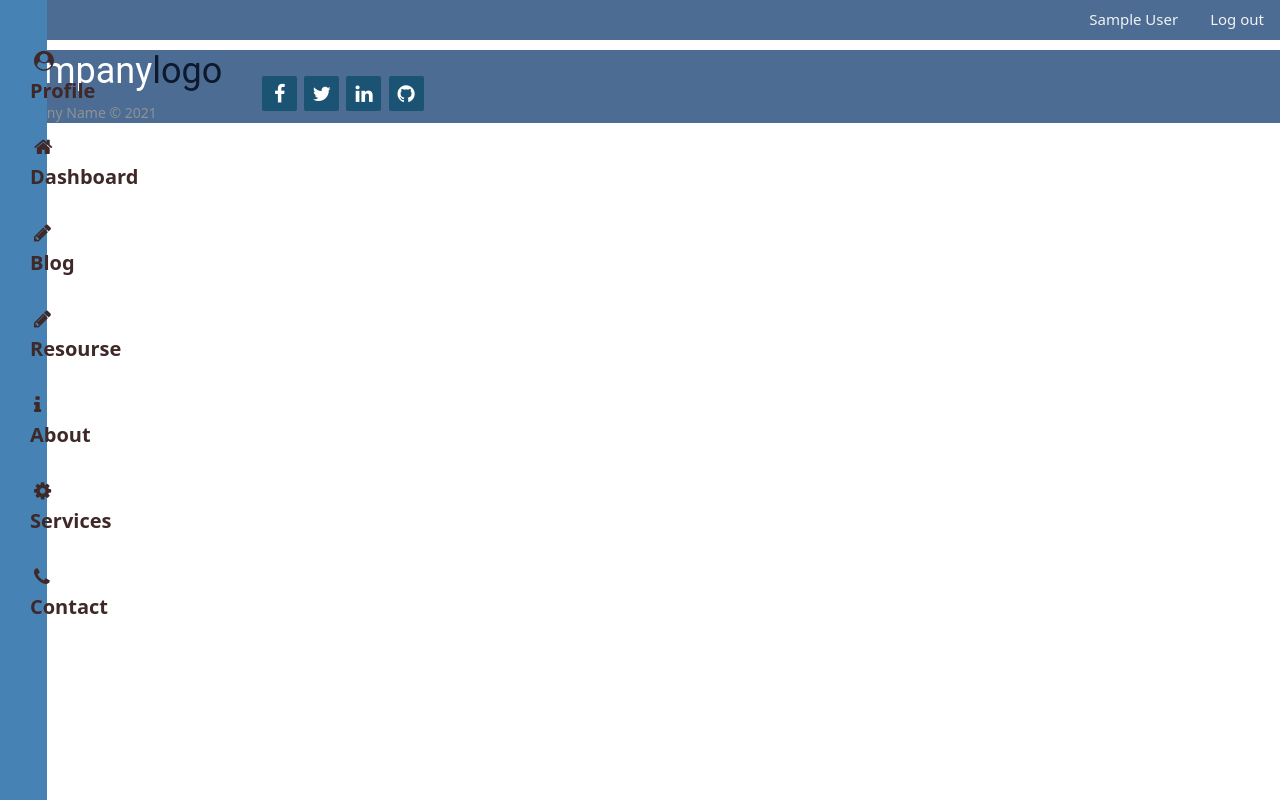
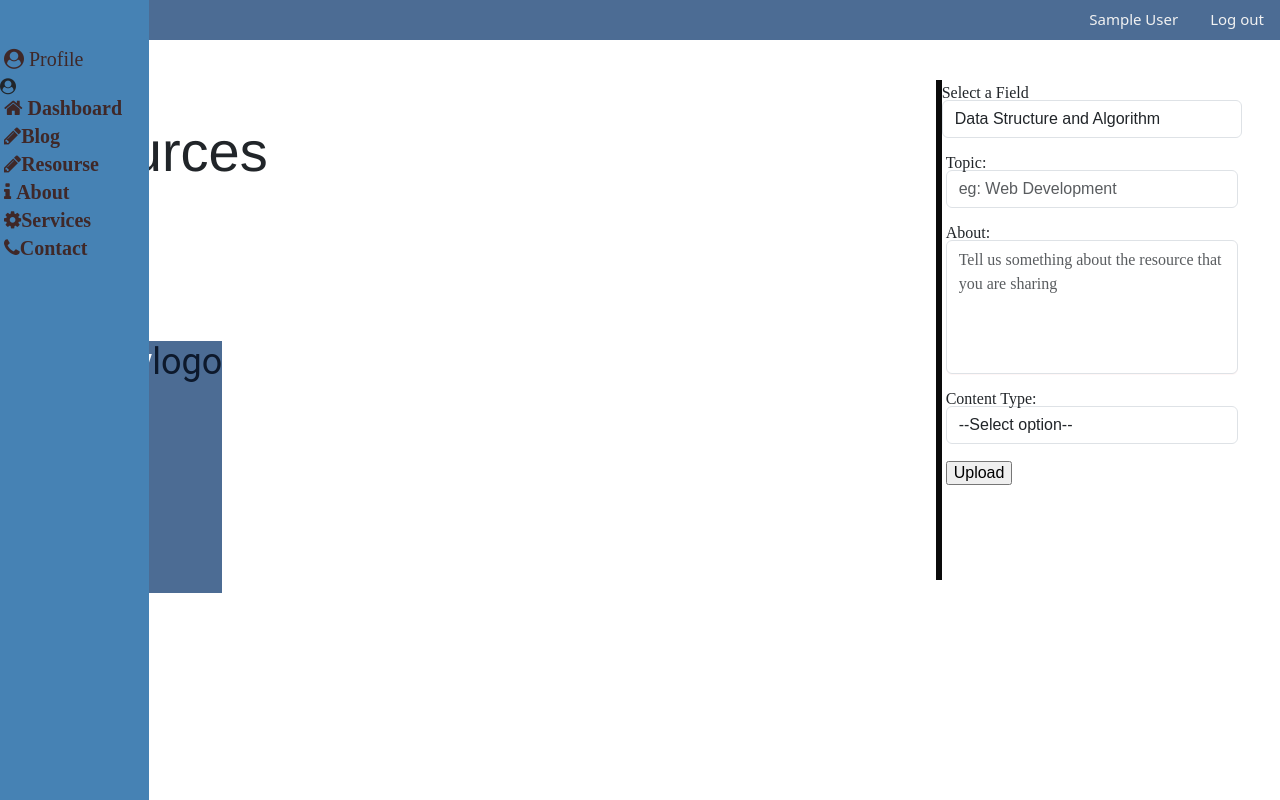
Before and after one commit to SAKSHI-GOYAL321/Social-Learning-, a PHP site: page /resourse.php in a window 1280 px wide. Run offline with PHP 8.4, Linux system fonts and the light colour scheme; the visitor is signed in with stand-in values (Sample User, id 1); data that the repository does not hold is empty; some libraries are stand-ins or nearby versions.

Commit message:
by aditi

```diff
--- a/ajax/getResource.php
+++ b/ajax/getResource.php
@@ -18,7 +18,7 @@
     <!-- ./Uploaded_Resources/WDB+JavaScript+Introduction.pdf -->
    <!-- ./ -->
    <?php
-//    echo $datarow['Files']
+   echo $datarow['Files']
  ?>
 </div>
 <?php
--- a/css/resource.css
+++ b/css/resource.css
@@ -1,6 +1,7 @@
 .Data{
-    width: 100%;
+    width: 300px;
     float: left;
+
 }
 /* .input{
     float: right;
@@ -14,8 +15,11 @@
 }
 
 .vl {
-  border-left: 6px solid green;
+  border-left: 6px solid rgb(10, 10, 10);
   height: 500px;
+  position:fixed;
+  right: 131px;
+    top: 80px;
 }
 
 .filestyle{
--- a/css/sidenav.css
+++ b/css/sidenav.css
@@ -12,6 +12,7 @@
     background-color: #2F5168;
     background-color: #4c6c94;
     height: 40px;
+    align-items: center;
     position: static;
 }
 .topnav a{
@@ -48,7 +49,7 @@
 }
 
 /* side-nav bar */
-/* .sidebar{
+ .sidebar{
   height: 96vh;
   background-color: steelblue;
   left: 0px;
@@ -83,10 +84,13 @@ ul{
     z-index: 1;
     top: 0;
     left: 0;
+    transition:all 1s linear;
     display: block;
     padding-top: 40px;
     background-color: steelblue;
 }
+
+
 .sidenav a {
     /* padding: 6px 28px 10px 30px;
     text-decoration: none;
@@ -97,18 +101,24 @@ ul{
     text-decoration: none;
     font-size: 20px;
     padding-bottom: 20px;
+    transition:all 1s linear;
     font-weight: bold;
     color: #3f2828;
     display: block;
   }
-  .sidenav a:hover {
-    color: snow;
-    background-color: rgb(56, 36, 184);
-    background-color: #1c3a5c;
+  .sidenav:hover {
+
+    /* background-color: rgb(56, 36, 184);
+    background-color: #1c3a5c; */
+    width:11.66666667%;
   }
- .main {
+
+  .sidenav .a span{
+    display:none;
+  }
+ /* .main {
     margin-left: 200px;
-   }
+   }  */
 
   @media screen and (max-width: 756px) {
     #side-nav .sidenav{display:none;}
--- a/resourse.php
+++ b/resourse.php
@@ -34,16 +34,16 @@
             <div class="contain">
                 <div class="Ham col-sm-2 paddoff">
                     <div class="sidenav">
-                        <a href="profile.php"><span style="padding: 4px;"><i class="fa fa-user-circle"></i></span>Profile</a>
-                        <a href="dashboard.php"><span style="padding: 4px;"><i class="fa fa-home"></i></span>Dashboard</a>
-                        <a href="blog.php"><span style="padding: 4px;"><i class="fa fa-pencil"></i></span>Blog</a>
-                        <a href="resourse.php"><span style="padding: 4px;"><i class="fa fa-pencil"></i></span>Resourse</a>
-                        <a href="#"><span style="padding: 4px;"><i class="fa fa-info"></i></span> About</a>
-                        <a href="#"><span style="padding: 4px;"><i class="fa fa-cog"></i></span>Services</a>
-                        <a href="#"><span style="padding: 4px;"><i class="fa fa-phone"></i></span>Contact</a>
+                        <a href="profile.php" style="padding: 4px;"><i class="fa fa-user-circle"> <span> Profile </span></a>
+                        <a href="dashboard.php" style="padding: 4px;"><i class="fa fa-home"></i><span> Dashboard <span></a>
+                        <a href="blog.php"style="padding: 4px;"><i class="fa fa-pencil"></i><span>Blog</span></a>
+                        <a href="resourse.php" style="padding: 4px;"><i class="fa fa-pencil"></i><span>Resourse</span></a>
+                        <a href="#" style="padding: 4px;"><i class="fa fa-info"></i> <span>About</span></a>
+                        <a href="#"style="padding: 4px;"><i class="fa fa-cog"></i><span>Services</span></a>
+                        <a href="#"style="padding: 4px;"><i class="fa fa-phone"></i><span>Contact</span></a>
                     </div>
                 </div>
-                <!-- <div class="col-sm-10">
+                 <div class="col-sm-10">
                     <div class="content">
                         <div class="col-sm-10">
                             <div class="heading">
@@ -68,12 +68,39 @@
                                             <option value="Software Engineering">Software Engineering</option>
                                             <option value="Development">Development</option>
                                         </select>
-                                    </div>
-                                </form>
+                                        <div class="margin">
+                                    <label>Topic:</label>
+                                    <input type="text" id="topic" name="topic" placeholder="eg: Web Development" class="form-control form-style" required>
+                                </div>
+                                <div class="margin">
+                                    <label>About:</label>
+                                    <textarea type="text" id="about" name="about"  cols="50" rows="5" placeholder="Tell us something about the resource that you are sharing" class="form-control form-style" ></textarea>
+                                </div>
+                                <div class="margin">
+                                    <label >Content Type:</label>
+                                    <select id="ctype" name="ctype" class="form-control form-style" onchange="sample();" required>
+                                        <option value="select">--Select option--</option>
+                                        <option value="file">File</option>
+                                        <option value="link">Link</option>
+                                    </select>
+                                </div>
+                                <div class="margin">
+                                    <input type="text" id="link" name="link" placeholder="Enter a link" style="display:none;"
+                                        class="form-control form-style" >
+                                </div>
+                                <div class="margin">
+                                    <input type="file" id="pdf_file" name="pdf_file" style="display:none;" class=" form-style">
+                                </div>
+                                <div class="margin">
+                                <input type="submit" value="Upload" style="margin-top:5px;" onclick="uploadfiles();" class="log-btn">
+                                </div>
+                                </div>
+
+                            </form>
                             </div>
                         </div>
                     </div>
-                <!-- </div>     -->
+                </div>
             </div>
         </div>
     </section>
```
Also changed, not shown: other parts of css/resource.css (+0 -65 lines).
